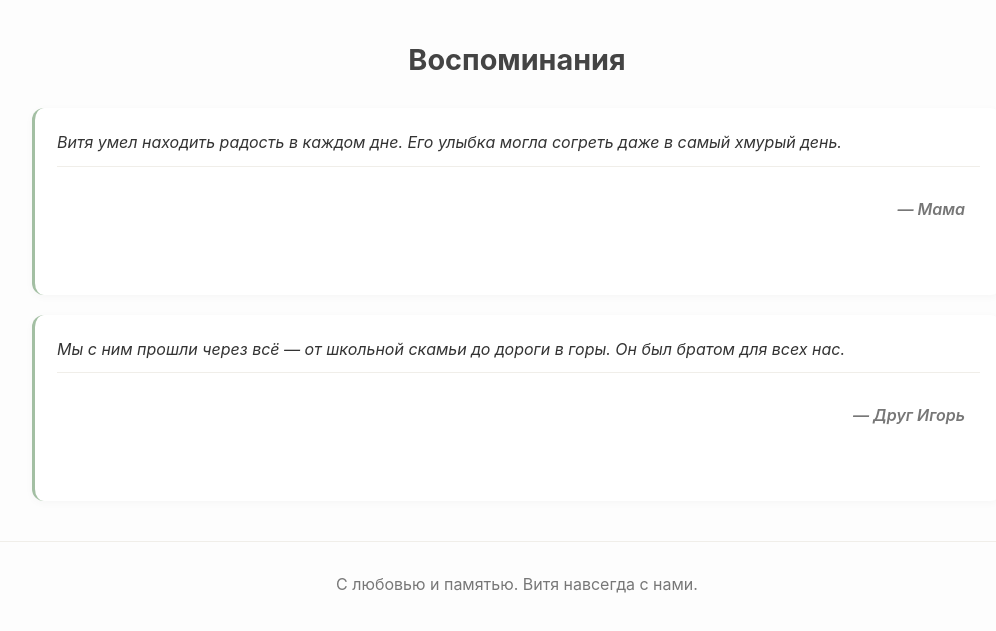
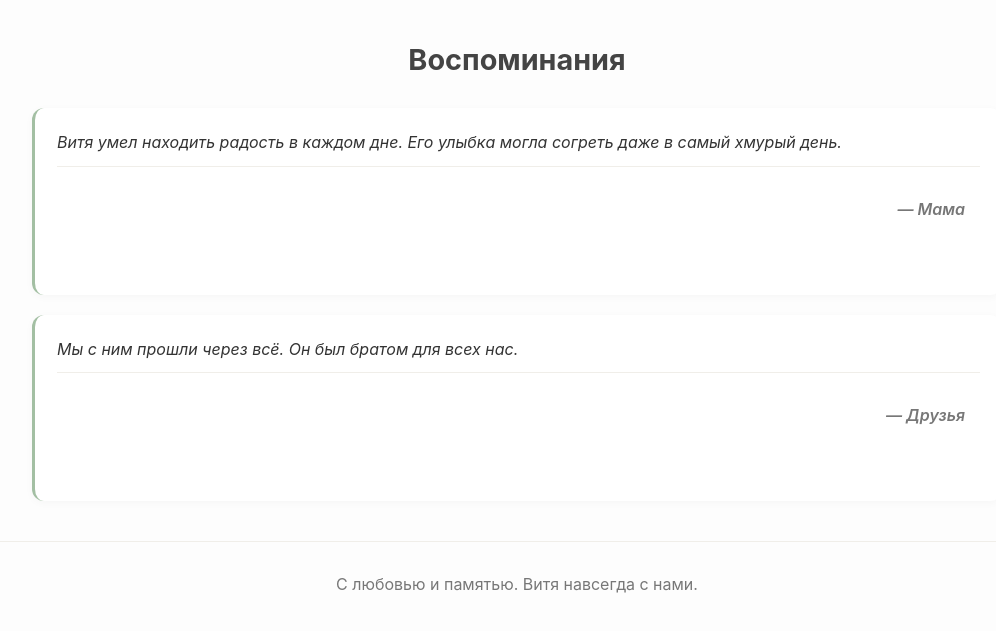
Before and after one commit to nedoborichfil-crypto/Vitya-Nedoborich-memory, a plain HTML site: page index.html in a window 1280 px wide. Shown: the part 1751-2382 px from the top of the page, without its empty margins (123-1119 px from the left). Drawn offline with Linux system fonts and the light colour scheme.

Commit message:
index.html

```diff
--- a/index.html
+++ b/index.html
@@ -197,8 +197,8 @@
         <footer>— Мама</footer>
       </blockquote>
       <blockquote>
-        Мы с ним прошли через всё — от школьной скамьи до дороги в горы. Он был братом для всех нас.
-        <footer>— Друг Игорь</footer>
+        Мы с ним прошли через всё. Он был братом для всех нас.
+        <footer>— Друзья </footer>
       </blockquote>
     </div>
   </section>
```
